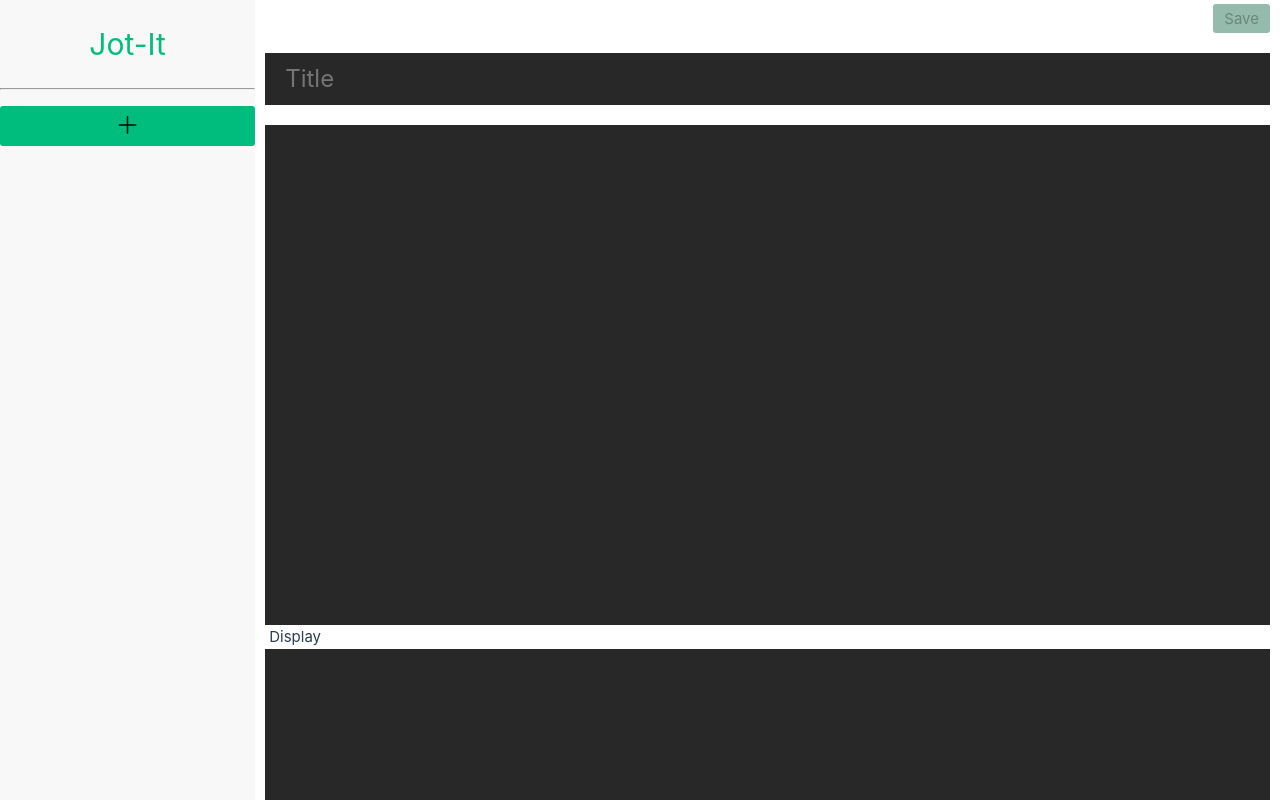
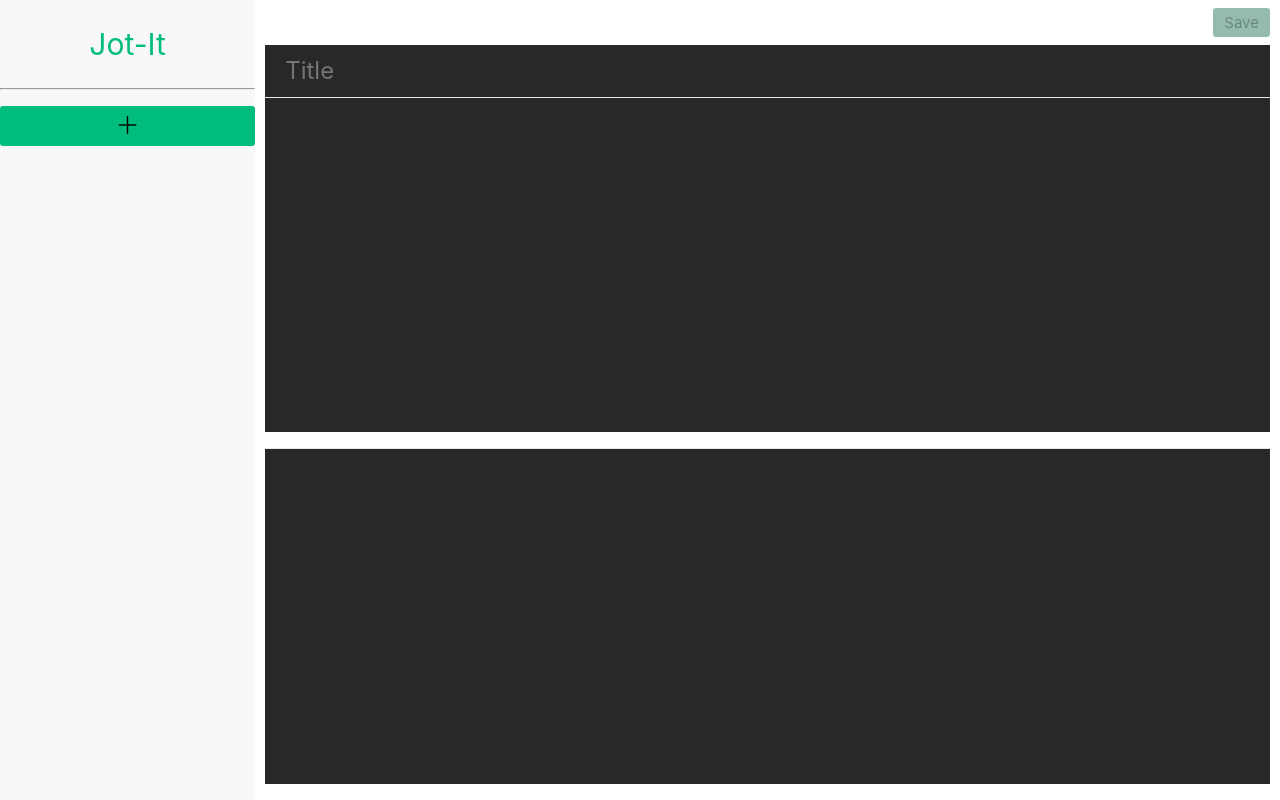
Before and after one commit to murphyjstevens/jot-it, a Vue app: page / in a window 1280 px wide. Shown: the top 800 px of the page. Built offline with nearby package versions, Linux system fonts and the light colour scheme.

Commit message:
updated note item style for full height

```diff
--- a/src/assets/flex.css
+++ b/src/assets/flex.css
@@ -6,6 +6,10 @@
 .flex-column {
     display: flex;
     flex-direction: column;
+}
+
+.flex-grow {
+    flex-grow: 1;
 }
 
 .align-center {
--- a/src/components/NoteItem.vue
+++ b/src/components/NoteItem.vue
@@ -10,9 +10,6 @@ const markdownIt = new MarkdownIt()
 
 const note: Ref<Note> = ref({} as Note)
 loadNote()
-
-const isMarkdownVisible = ref(true)
-const isDisplayVisible = ref(true)
 
 const markdownHtml: Ref<string> = computed(() =>
   markdownIt.render(note.value.markdownText)
@@ -40,9 +37,8 @@ function save() {
 </script>
 
 <template>
-  <div class="flex-column align-items-center">
-    <div class="note-wrapper flex-column align-items-stretch mt-1">
-      <div class="flex-row justify-content-end">
+  <div class="note-wrapper flex-column">
+    <div class="flex-row justify-content-end mt-2">
       <span class="mr-2" v-if="note?.updatedDate">
         <time title="Last Updated">{{
           note.updatedDate.toLocaleString()
@@ -52,49 +48,21 @@ function save() {
         Save
       </button>
     </div>
-      <div class="note-input-row">
-        <h1 class="note-input-wrapper flex-column">
+    <div class="note-input-row mt-2">
+      <h2 class="note-input-wrapper flex-column">
         <input id="title" v-model="note.title" placeholder="Title" />
-        </h1>
+      </h2>
     </div>
     <div id="markdown" class="markdown-wrapper justify-content-space-between">
-        <div
-          class="flex-column markdown-column"
-          :class="{
-            'minimized-column': !isMarkdownVisible,
-            'maximized-column': !isDisplayVisible,
-          }"
-        >
+      <div class="flex-column markdown-column mb-4">
         <textarea
           id="markdown"
           v-model="note.markdownText"
           class="markdown-area"
         ></textarea>
       </div>
-        <div
-          class="markdown-column-spacer"
-          :class="{
-            'minimized-column': !isDisplayVisible || !isMarkdownVisible,
-          }"
-        ></div>
-        <div
-          class="flex-column markdown-column"
-          :class="{
-            'minimized-column': !isDisplayVisible,
-            'maximized-column': !isMarkdownVisible,
-          }"
-        >
-          <div
-            id="display"
-            class="flex-row justify-content-space-between mr-1 ml-1"
-          >
-            <label for="html">Display</label>
-            <button title="Go to display" class="goto-button mb-1">
-              <i class="bi-pencil-fill"></i>
-            </button>
-          </div>
+      <div class="flex-column markdown-column mb-4">
         <div id="html" v-html="markdownHtml" class="markdown-area"></div>
-        </div>
       </div>
     </div>
   </div>
@@ -103,6 +71,7 @@ function save() {
 <style scoped lang="scss">
 // breakpoints: 1024, 768, 640
 .note-wrapper {
+  height: 100%;
   width: 100%;
 }
 
@@ -111,7 +80,7 @@ function save() {
   flex-direction: row;
 
   .note-input-wrapper {
-    flex: 1;
+    flex-grow: 1;
 
     & > input {
       font-size: 1.5rem;
@@ -122,79 +91,20 @@ function save() {
 .markdown-wrapper {
   display: flex;
   flex-direction: column;
+  flex-grow: 1;
 }
 
 .markdown-column {
+  flex: 1;
   transition: width 0.5s ease-out, opacity 0.5s ease-in;
-  z-index: 2;
-}
-
-.markdown-column-spacer {
-  width: 1rem;
-  transition: width 0.5s ease-out;
-  z-index: 2;
-}
-
-.minimized-column {
-  overflow: hidden;
-  width: 0px;
-  opacity: 0;
-  transition: width 0.5s ease-out, opacity 0.5s ease-in;
-
-  textarea {
-    text-overflow: clip;
-    overflow: hidden;
-    white-space: pre;
-  }
-}
-
-.maximized-column {
-  width: 100%;
-  transition: width 0.5s ease-out;
+  border-top: 1px solid var(--color-border);
 }
 
 .markdown-area {
-  height: 500px;
+  flex: 1;
   background-color: var(--vt-c-black-mute);
   color: inherit;
   padding: 12px 20px;
-}
-
-.floating-show {
-  position: absolute;
-  width: 1.5rem;
-  top: 2rem;
-  transition: transform 0.5s ease-out, opacity 0.5s ease-in 0.3s;
-  z-index: 1;
-
-  &-markdown {
-    left: -1.5rem;
-    border-radius: 10px 0px 0px 10px;
-    padding: 2px 0 2px 5px;
-  }
-
-  &-display {
-    right: -1.5rem;
-    border-radius: 0px 10px 10px 0px;
-    padding: 2px 2px 2px 0;
-  }
-}
-
-.hiding-show {
-  opacity: 0;
-  transition: transform 0.5s ease-out, opacity 0.2s linear;
-
-  &-markdown {
-    transform: translateX(3rem);
-  }
-
-  &-display {
-    transform: translateX(-3rem);
-  }
-}
-
-.goto-button {
-  display: none;
 }
 
 @media screen and (max-width: 1024px) {
@@ -214,32 +124,5 @@ function save() {
     width: 100%;
     margin-bottom: 1rem;
   }
-  .markdown-column-spacer {
-    display: none;
-  }
-
-  .floating-show {
-    display: none;
-  }
-
-  .minimized-column {
-    overflow: inherit;
-    width: inherit;
-    opacity: inherit;
-
-    textarea {
-      text-overflow: inherit;
-      overflow: inherit;
-      white-space: inherit;
-    }
-  }
-
-  .hide-button {
-    display: none;
-  }
-
-  .goto-button {
-    display: inherit;
-  }
 }
 </style>
```
Lines whose indentation alone changed are shown as unchanged.
